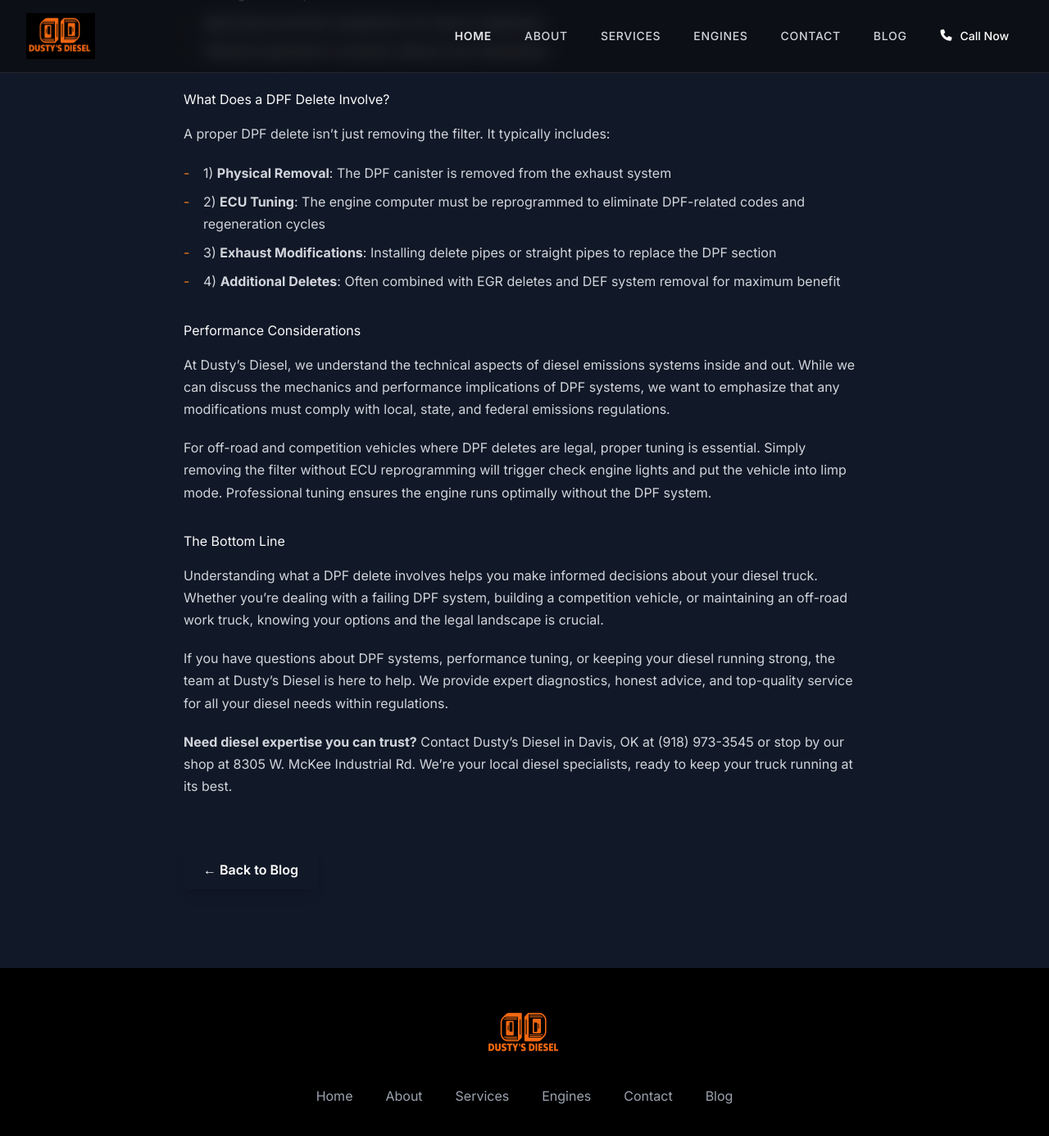
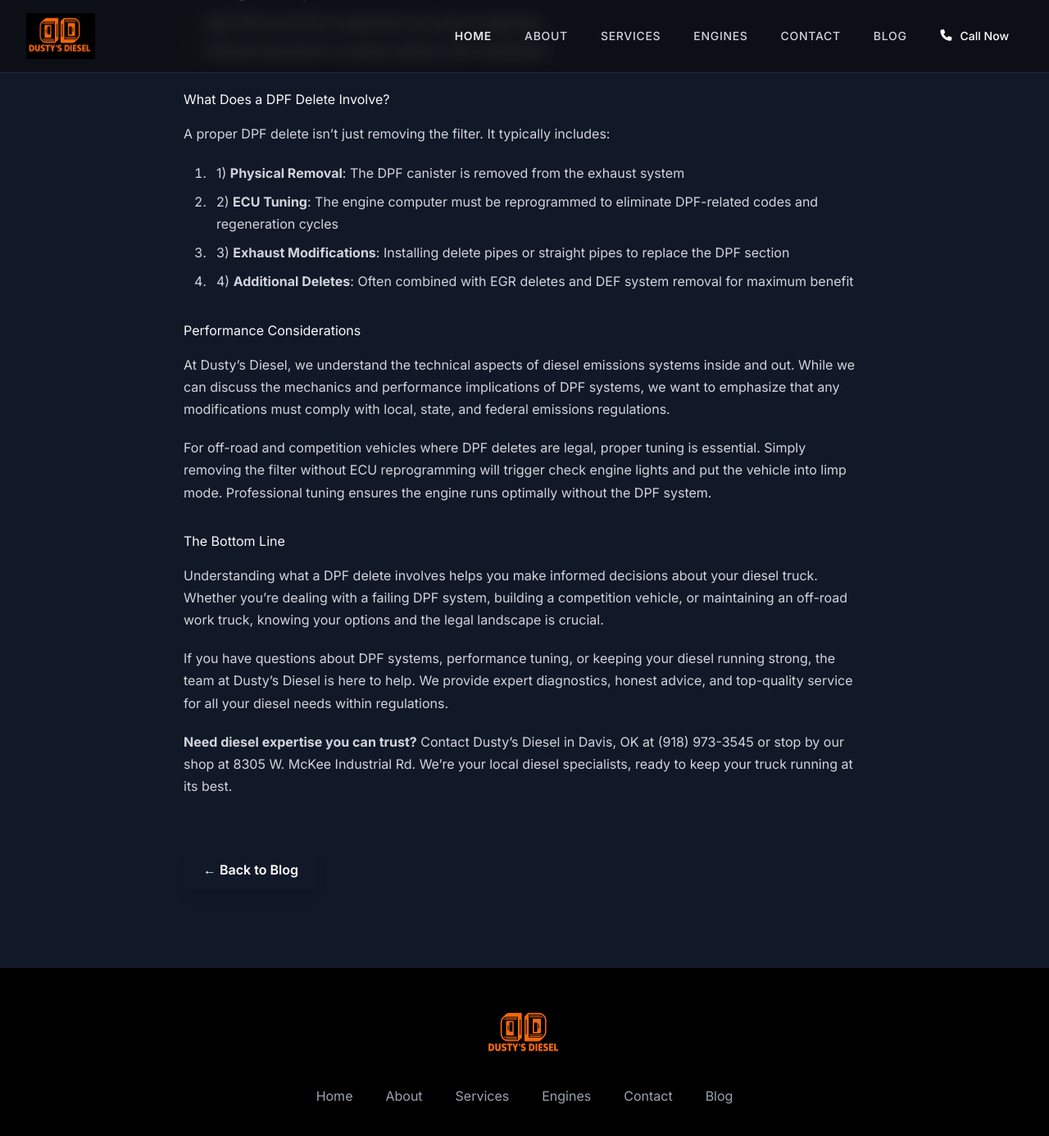
Before and after one commit to JamesBrownR/Dusty-s-Diesel, a Jekyll site: the page built from _posts/2025-02-01-what-is-a-dpf-delete.md, in a window 1280 px wide and 1400 px high, scrolled down 2069 px. Shown: the top 1386 px of the window at 82% size. Built offline with Jekyll 4.4.1, drawn with Linux system fonts in a browser that asks for light colours; nearby versions of some CDN libraries.

Commit message:
Update head-styles.html

```diff
--- a/_includes/head-styles.html
+++ b/_includes/head-styles.html
@@ -22,20 +22,34 @@
     margin-top: 2rem;
     margin-bottom: 1rem;
 }
-  .blog-content ul {
+  /* Ordered lists (numbered) */
+.blog-content ol {
+    list-style-type: decimal;
+    padding-left: 2rem;
+    margin-bottom: 1.25rem;
+}
+
+.blog-content ol li {
+    margin-bottom: 0.5rem;
+    line-height: 1.7;
+    padding-left: 0.5rem;
+}
+
+/* Unordered lists (bullets/dashes) */
+.blog-content ul {
     list-style-type: none;
     padding-left: 0;
     margin-bottom: 1.25rem;
 }
 
-.blog-content li {
+.blog-content ul li {
     padding-left: 1.5rem;
     margin-bottom: 0.5rem;
     line-height: 1.7;
     position: relative;
 }
 
-.blog-content li::before {
+.blog-content ul li::before {
     content: "- ";
     position: absolute;
     left: 0;
```
